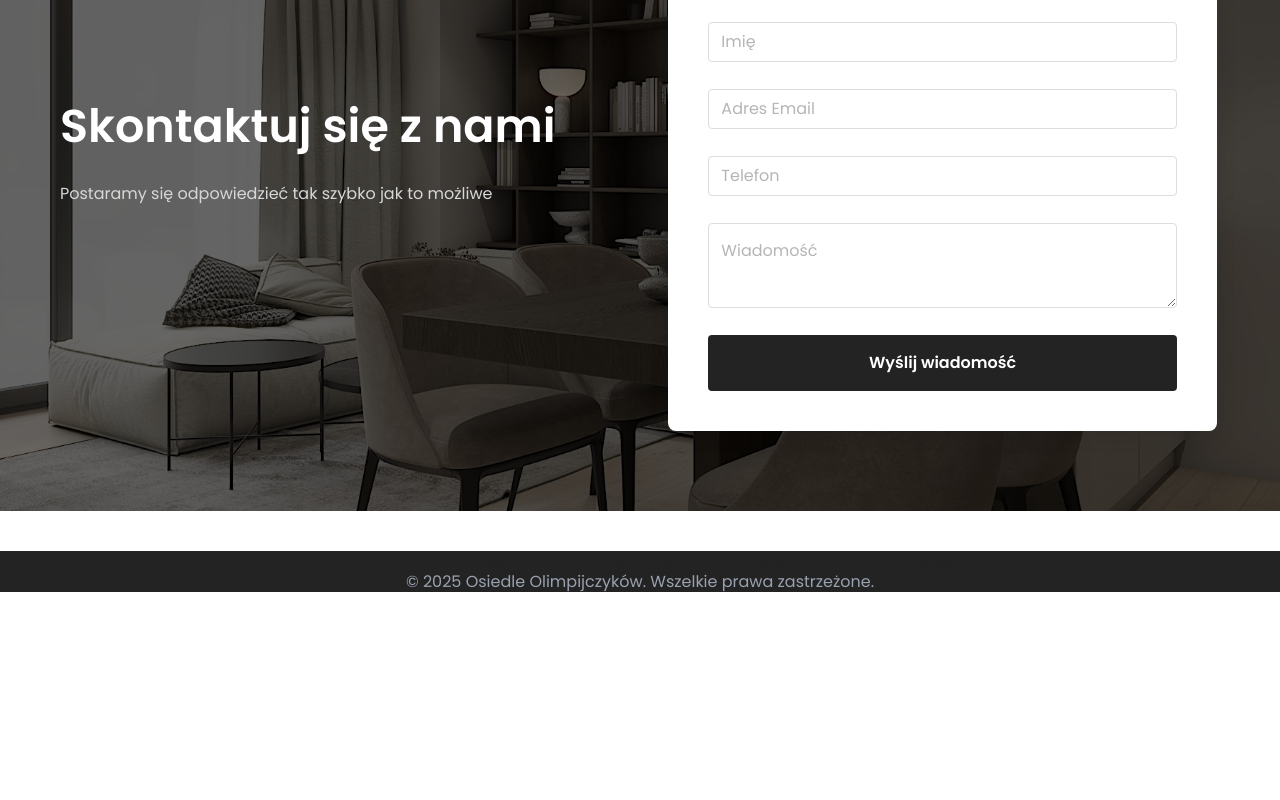
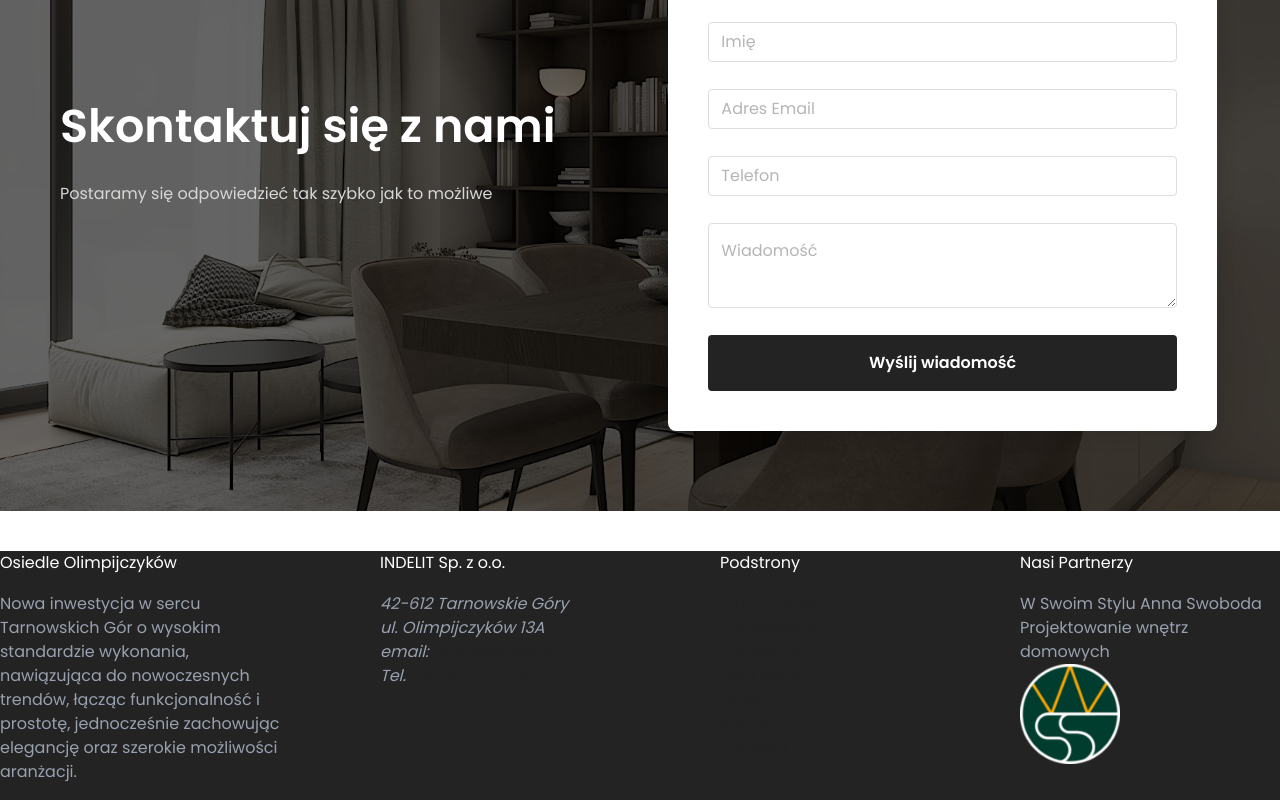
Before and after one commit to skowrxn/osiedle-olimpijczykow-website, a Next.js app: page / in a window 1280 px wide. Shown: the part 4700-5500 px from the top of the page. Before the commit the page ends 5293 px from the top, so only its background shows below. Built offline with nearby package versions, Linux system fonts and the light colour scheme.

Commit message:
feat: new footer

```diff
--- a/app/components/Footer.js
+++ b/app/components/Footer.js
@@ -1,60 +1,117 @@
+import Image from "next/image";
 import Link from "next/link";
+
+const navLinks = [
+    { href: "/", label: "Strona Główna" },
+    { href: "/o-inwestycji", label: "O inwestycji" },
+    { href: "/lokalizacja", label: "Lokalizacja" },
+    { href: "/lista-lokali", label: "Lista lokali" },
+    { href: "/galeria", label: "Galeria" },
+    { href: "/kontakt", label: "Kontakt" },
+    { href: "/prospekt", label: "Prospekt" },
+];
 
 export default function Footer() {
     return (
         <footer
-            className="text-gray-200"
+            className="text-gray-300"
             style={{ backgroundColor: "var(--quere-button-color-idle)" }}
         >
-            <div className="container mx-auto px-4 py-8 text-center">
-                <nav className="flex flex-wrap items-center justify-center gap-x-6 gap-y-3 text-sm">
-                    <Link
-                        href="/"
-                        className="hover:text-white transition-colors"
+            <div className="container max-w-7xl mx-auto px-4 py-12">
+                <div className="flex flex-col md:flex-row gap-6 lg:gap-12 justify-between items-start">
+                    {/* Column 1: Logo and Description */}
+                    <div
+                        className="flex flex-col items-start flex-shrink-0"
+                        style={{ width: "280px" }}
                     >
-                        Strona Główna
-                    </Link>
-                    <Link
-                        href="/o-inwestycji"
-                        className="hover:text-white transition-colors"
+                        <p className="text-white text-lg font-semibold mb-4 w-full">
+                            Osiedle Olimpijczyków
+                        </p>
+                        <p className="text-gray-400 text-[15px] mt-2 text-left">
+                            Nowa inwestycja w sercu Tarnowskich Gór o wysokim
+                            standardzie wykonania, nawiązująca do nowoczesnych
+                            trendów, łącząc funkcjonalność i prostotę,
+                            jednocześnie zachowując elegancję oraz szerokie
+                            możliwości aranżacji.
+                        </p>
+                    </div>
+
+                    {/* Column 2: Contact Info */}
+                    <div
+                        className="flex flex-col items-start flex-shrink-0"
+                        style={{ width: "240px" }}
                     >
-                        O inwestycji
-                    </Link>
-                    <Link
-                        href="/lokalizacja"
-                        className="hover:text-white transition-colors"
+                        <p className="text-white text-lg font-semibold mb-4 w-full">
+                            INDELIT Sp. z o.o.
+                        </p>
+                        <address className="text-gray-400 text-[15px] not-italic text-left">
+                            42-612 Tarnowskie Góry
+                            <br />
+                            ul. Olimpijczyków 13A
+                            <br />
+                            email:{" "}
+                            <a
+                                href="mailto:biuro@indelit.pl"
+                                className="hover:text-white transition-colors"
+                            >
+                                biuro@indelit.pl
+                            </a>
+                            <br />
+                            Tel.{" "}
+                            <a
+                                href="tel:+48692492166"
+                                className="hover:text-white transition-colors"
+                            >
+                                +48 692 492 166
+                            </a>
+                        </address>
+                    </div>
+
+                    {/* Column 3: Navigation Links */}
+                    <div
+                        className="flex flex-col items-start flex-shrink-0"
+                        style={{ width: "200px" }}
                     >
-                        Lokalizacja
-                    </Link>
-                    <Link
-                        href="/lista-lokali"
-                        className="hover:text-white transition-colors"
+                        <p
+                            style={{ color: "white" }}
+                            className="text-white text-lg font-semibold mb-4 w-full"
+                        >
+                            Podstrony
+                        </p>
+                        <nav className="flex flex-col items-start space-y-1">
+                            {navLinks.map(({ href, label }) => (
+                                <Link
+                                    key={href}
+                                    href={href}
+                                    className="text-gray-400 text-[15px] hover:text-white transition-colors"
+                                >
+                                    {label}
+                                </Link>
+                            ))}
+                        </nav>
+                    </div>
+
+                    {/* Column 4: Partners */}
+                    <div
+                        className="flex flex-col items-start flex-shrink-0"
+                        style={{ width: "260px" }}
                     >
-                        Lista lokali
-                    </Link>
-                    <Link
-                        href="/galeria"
-                        className="hover:text-white transition-colors"
-                    >
-                        Galeria
-                    </Link>
-                    <Link
-                        href="/kontakt"
-                        className="hover:text-white transition-colors"
-                    >
-                        Kontakt
-                    </Link>
-                    <Link
-                        href="/prospekt"
-                        className="hover:text-white transition-colors"
-                    >
-                        Prospekt
-                    </Link>
-                </nav>
-
-                <div className="mt-6 text-xs text-gray-400">
-                    © {new Date().getFullYear()} Osiedle Olimpijczyków. Wszelkie
-                    prawa zastrzeżone.
+                        <p className="text-white text-lg font-semibold mb-4 w-full">
+                            Nasi Partnerzy
+                        </p>
+                        <div className="text-gray-400 text-[15px] mb-2 text-left">
+                            W Swoim Stylu Anna Swoboda
+                            <br />
+                            Projektowanie wnętrz domowych
+                        </div>
+                        <Image
+                            src="/img/projektowanie-wnetrz-logo.png"
+                            alt="Projektowanie wnętrz logo"
+                            width={100}
+                            height={40}
+                            className="mt-2"
+                        />
+                    </div>
                 </div>
             </div>
         </footer>
```
Also changed, not shown: public/img/projektowanie-wnetrz-logo.png (added).
